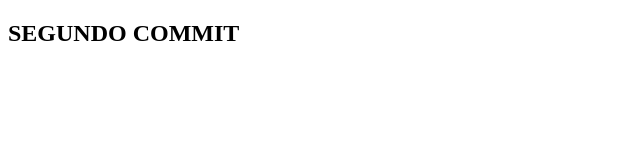
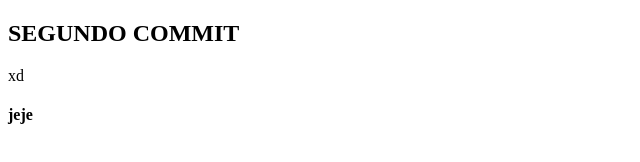
Before and after one commit to TH3V3KTOR/Prueba-Git-1, a plain HTML site: page index.html in a window 1280 px wide. Shown: the full height of the page, 0-640 px from the left. Drawn offline with Linux system fonts and the light colour scheme.

Commit message:
TERCER COMMIT

```diff
--- a/index.html
+++ b/index.html
@@ -7,5 +7,7 @@
 </head>
 <body>
     <h2>SEGUNDO COMMIT</h2>
+    <p>xd</p>
+    <h4>jeje</h4>
 </body>
 </html>
```
